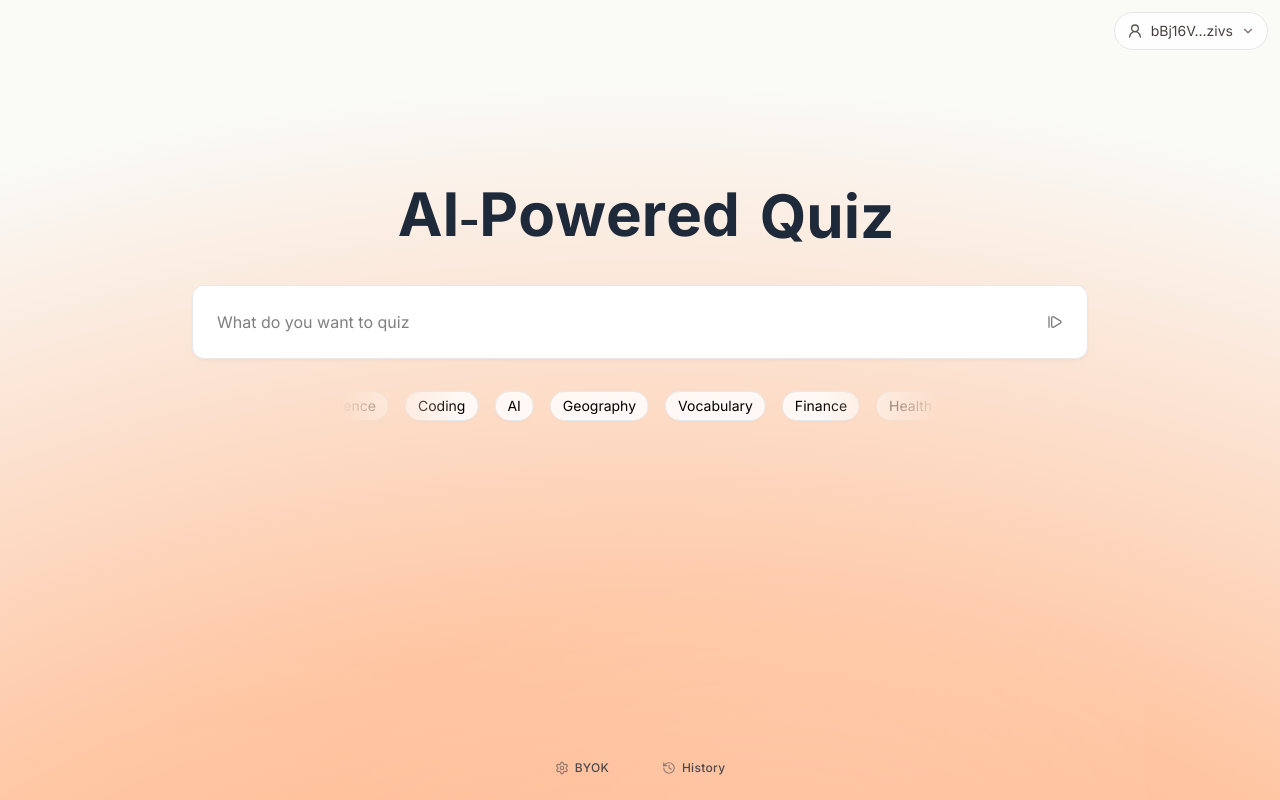
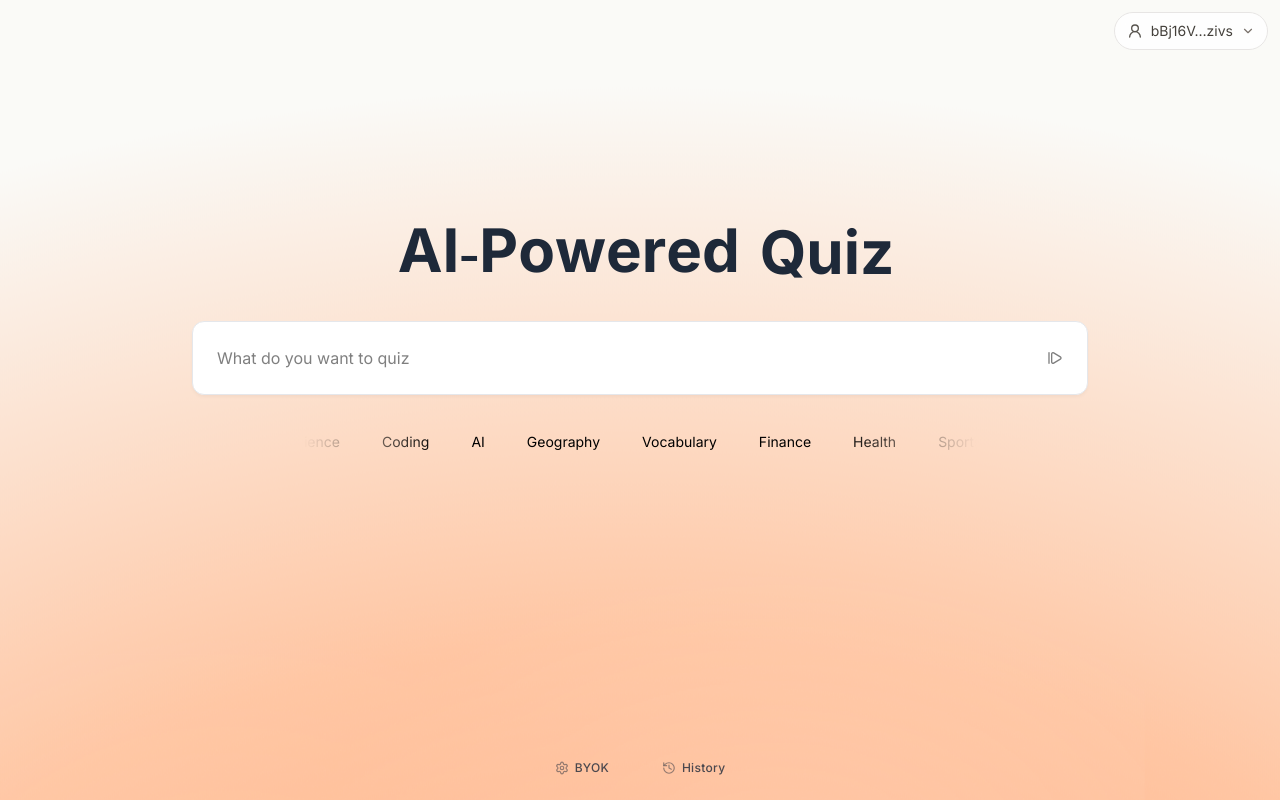
Before and after one commit to shivankkunwar/QuizX, a Next.js app: page / in a window 1280 px wide. Shown: the top 800 px of the page. Built offline with nearby package versions, Linux system fonts and the light colour scheme; no server answers.

Commit message:
markee 2

```diff
--- a/components/LandingPage.tsx
+++ b/components/LandingPage.tsx
@@ -7,11 +7,30 @@ import { useBYOK } from "./BYOK";
 import InfiniteScroller from "./Marquee";
 // usage display moved into components where needed (QuizInput, Cockpit)
 
-import { useCallback, useMemo, useState } from "react";
+import { useCallback, useEffect, useMemo, useState } from "react";
 
 export default function LandingPage() {
   const { isBYOK, clearKey } = useBYOK();
   const [prefill, setPrefill] = useState<string>("");
+
+  // Prevent browser scroll restoration from jumping to previous position
+  useEffect(() => {
+    if (typeof window === 'undefined') return;
+    const { history } = window;
+    const prev = (history as any).scrollRestoration;
+    try {
+      if ('scrollRestoration' in history) {
+        (history as any).scrollRestoration = 'manual';
+      }
+    } catch {}
+    return () => {
+      try {
+        if ('scrollRestoration' in history) {
+          (history as any).scrollRestoration = prev || 'auto';
+        }
+      } catch {}
+    };
+  }, []);
 
   // One-word tags mapped to rich prompts for the textarea
   const tagToPrompt = useMemo(() => ({
@@ -51,7 +70,7 @@ export default function LandingPage() {
 
 
   return (
-    <main className="relative">
+    <main className="relative" style={{ overflowAnchor: 'none' }}>
       {isBYOK && (
         <div className="fixed top-0 left-0 right-0 z-20">
           <div className="flex items-center justify-center gap-4 bg-orange-50/90 backdrop-blur-md border-b border-orange-200 px-3 py-2 text-orange-700">
@@ -71,7 +90,7 @@ export default function LandingPage() {
       <section  id="hero-section" className="min-h-[100svh] relative flex flex-col isolate">
 
 
-        <div className="flex-[0.6]" />
+        <div className="flex-[0.9]" />
 
         <div className="text-center px-4">
           <header className="mb-8">
@@ -87,14 +106,13 @@ export default function LandingPage() {
           <div id="hero-sentinel" className="h-px w-px self-center" />
 
           <QuizInput prefill={prefill} />
-        </div>
-        <div className="mt-4 flex justify-center">
+          <div className="mt-4 mb-6 flex justify-center px-4">
             <InfiniteScroller speed="normal" direction="left">
               {tags.map((t) => (
                 <button
                   key={t}
                   onClick={() => onTagClick(t)}
-                  className="px-3 py-1 rounded-full text-sm border border-gray-200 bg-white/80 hover:bg-white shadow-sm transition-colors"
+                  className="px-2 py-1 text-xs sm:text-sm sm:px-3 rounded-full border border-transparent bg-transparent hover:bg-white transition-colors whitespace-nowrap touch-manipulation"
                 >
                   {t}
                 </button>
@@ -102,11 +120,13 @@ export default function LandingPage() {
             </InfiniteScroller>
           </div>
 
+        </div>
+
         <div className="flex-1" />
         <LPactionButtons />
 
       </section>
-      <section id="history-section" className="/">
+      <section className="/">
         <HistorySection />
       </section>
       <BackToHero />
--- a/components/Marquee.tsx
+++ b/components/Marquee.tsx
@@ -13,6 +13,7 @@ const InfiniteScroller: React.FC<InfiniteScrollerProps> = ({
 }) => {
   const scrollerRef = useRef<HTMLDivElement>(null);
   const innerRef = useRef<HTMLDivElement>(null);
+  const [isVisible, setIsVisible] = React.useState(false);
 
   useEffect(() => {
     const scroller = scrollerRef.current;
@@ -44,22 +45,26 @@ const InfiniteScroller: React.FC<InfiniteScrollerProps> = ({
     // Set CSS variables (for duration and direction)
     scroller.style.setProperty('--_animation-duration', animationDuration);
     scroller.style.setProperty('--_animation-direction', direction === 'right' ? 'reverse' : 'forwards');
+
+    // Show marquee after setup is complete
+    setTimeout(() => setIsVisible(true), 100);
   }, [speed, direction]); // Re-run if props change
 
   return (
     <div
       ref={scrollerRef}
-      className="scroller"
+      className="scroller mx-auto max-w-xs sm:max-w-md md:max-w-lg lg:max-w-2xl"
       data-direction={direction}
       data-speed={speed}
       style={{
-        maxWidth: '600px',
+        opacity: isVisible ? 1 : 0,
+        transition: 'opacity 0.5s ease-in-out'
       }}
     >
       <div ref={innerRef} className="scroller__inner" style={{
         paddingBlock: '1rem',
         display: 'flex',
-        flexWrap: 'wrap',
+        flexWrap: 'nowrap',
         gap: '1rem',
       }}>
         {children}
@@ -67,15 +72,21 @@ const InfiniteScroller: React.FC<InfiniteScrollerProps> = ({
 
 
       <style>{`
+        .scroller {
+          overflow: hidden;
+        }
+
         .scroller[data-animated="true"] {
-          overflow: hidden;
           -webkit-mask: linear-gradient(90deg, transparent, white 20%, white 80%, transparent);
           mask: linear-gradient(90deg, transparent, white 20%, white 80%, transparent);
         }
 
-        .scroller[data-animated="true"] .scroller__inner {
+        .scroller .scroller__inner {
           width: max-content;
           flex-wrap: nowrap;
+        }
+
+        .scroller[data-animated="true"] .scroller__inner {
           animation: scroll var(--_animation-duration, 40s) var(--_animation-direction, forwards) linear infinite;
         }
 
--- a/components/OuizInput.tsx
+++ b/components/OuizInput.tsx
@@ -55,9 +55,10 @@ export default function QuizInput({ prefill }: QuizInputProps) {
 
     // Sync external prefill into local state and resize
     useEffect(() => {
-        if (typeof prefill === 'string') {
+        if (typeof prefill === 'string' && prefill.trim()) {
             setTopic(prefill);
-            requestAnimationFrame(() => resizeTextarea(textareaRef.current));
+            // Use setTimeout to ensure DOM update completes before resize
+            setTimeout(() => resizeTextarea(textareaRef.current), 0);
         }
     }, [prefill]);
 
```
